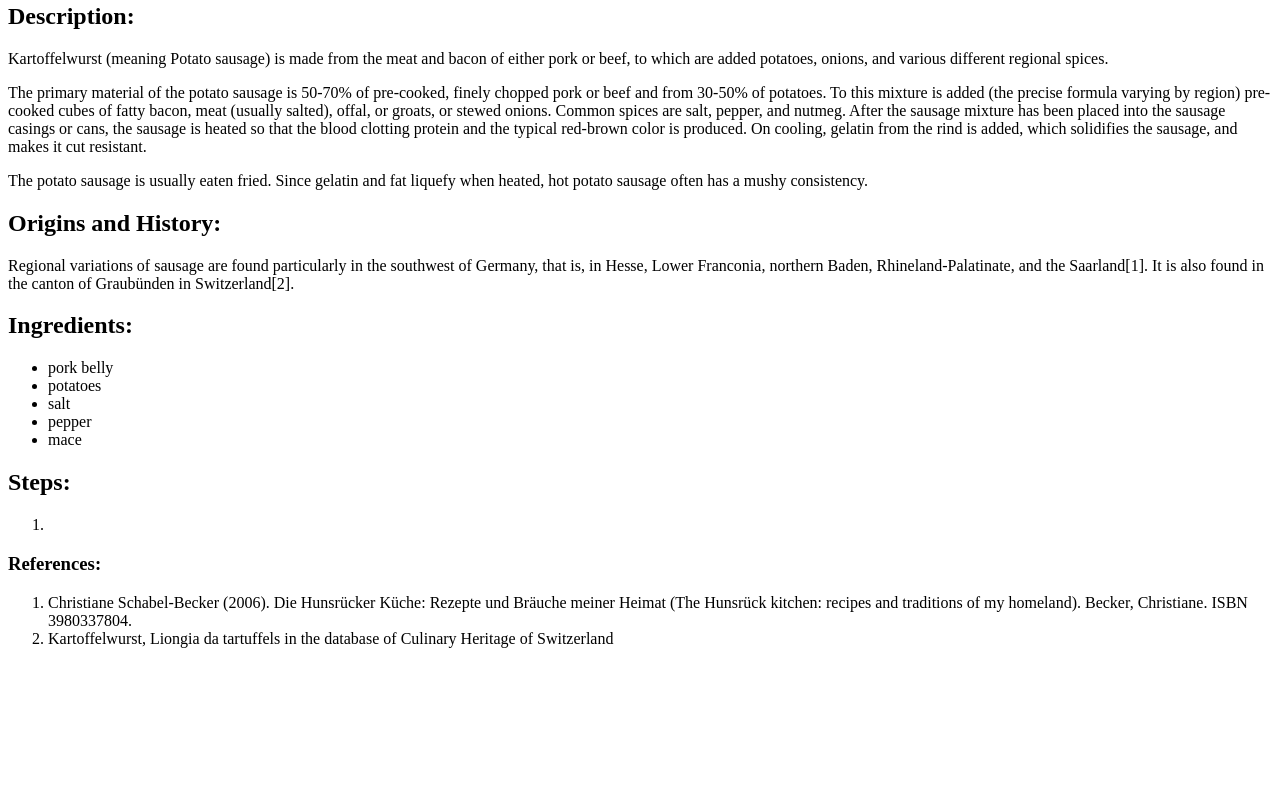
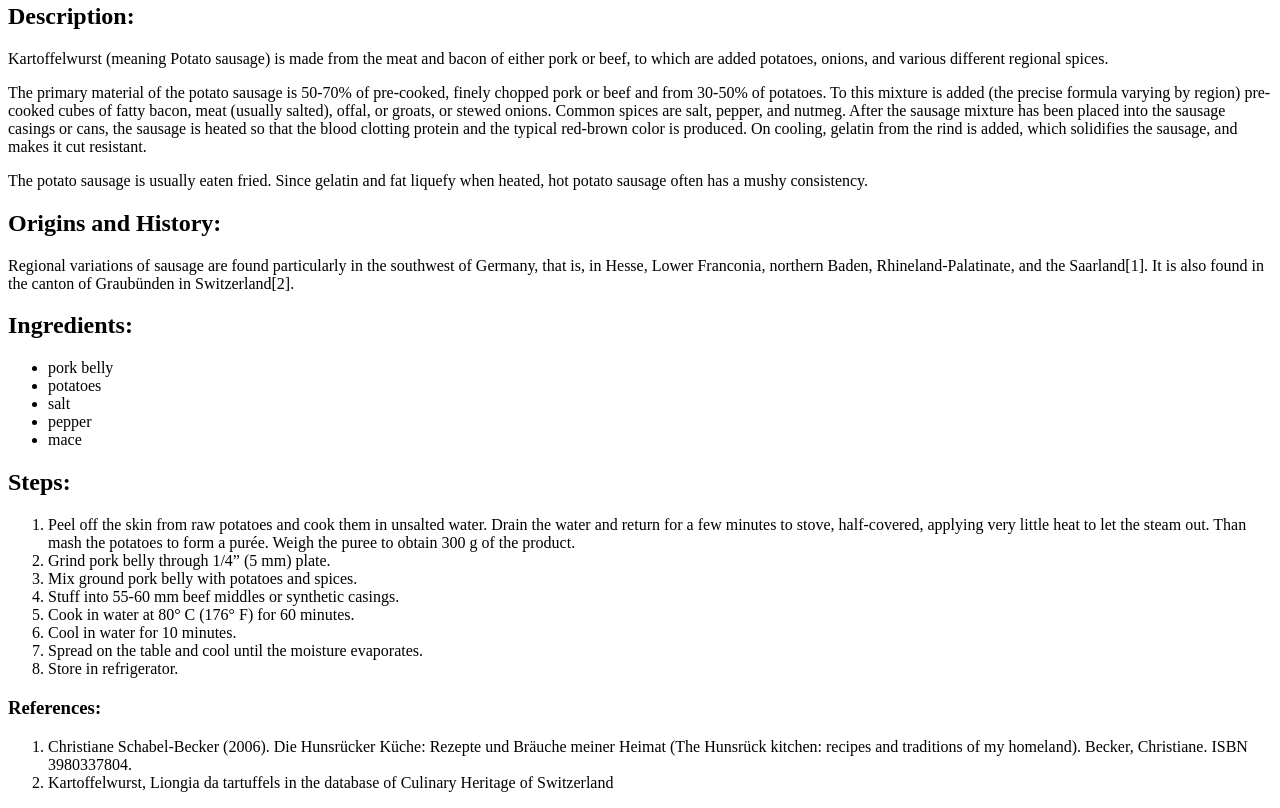
Before and after one commit to dreessen-n/odin-recipes, a plain HTML site: page recipes/kartoffel-wursst.html in a window 1280 px wide. Shown: the part 768-1576 px from the top of the page. Before the commit the page ends 1432 px from the top, so only its background shows below. Drawn offline with Linux system fonts and the light colour scheme.

Commit message:
Add steps to kartoffel-wurst.html git status git status git llog git log

```diff
--- a/recipes/kartoffel-wursst.html
+++ b/recipes/kartoffel-wursst.html
@@ -36,7 +36,14 @@
             <h2>Steps:</h2>
 
                 <ol>
-                    <li></li>
+                    <li>Peel off the skin from raw potatoes and cook them in unsalted water. Drain the water and return for a few minutes to stove, half-covered, applying very little heat to let the steam out. Than mash the potatoes to form a purée. Weigh the puree to obtain 300 g of the product.</li>
+                    <li>Grind pork belly through 1/4” (5 mm) plate.</li>
+                    <li>Mix ground pork belly with potatoes and spices.</li>
+                    <li>Stuff into 55-60 mm beef middles or synthetic casings.</li>
+                    <li>Cook in water at 80° C (176° F) for 60 minutes.</li>
+                    <li>Cool in water for 10 minutes.</li>
+                    <li>Spread on the table and cool until the moisture evaporates.</li>
+                    <li>Store in refrigerator.</li>
                 </ol>
 
             <h3>References:</h3>
```
